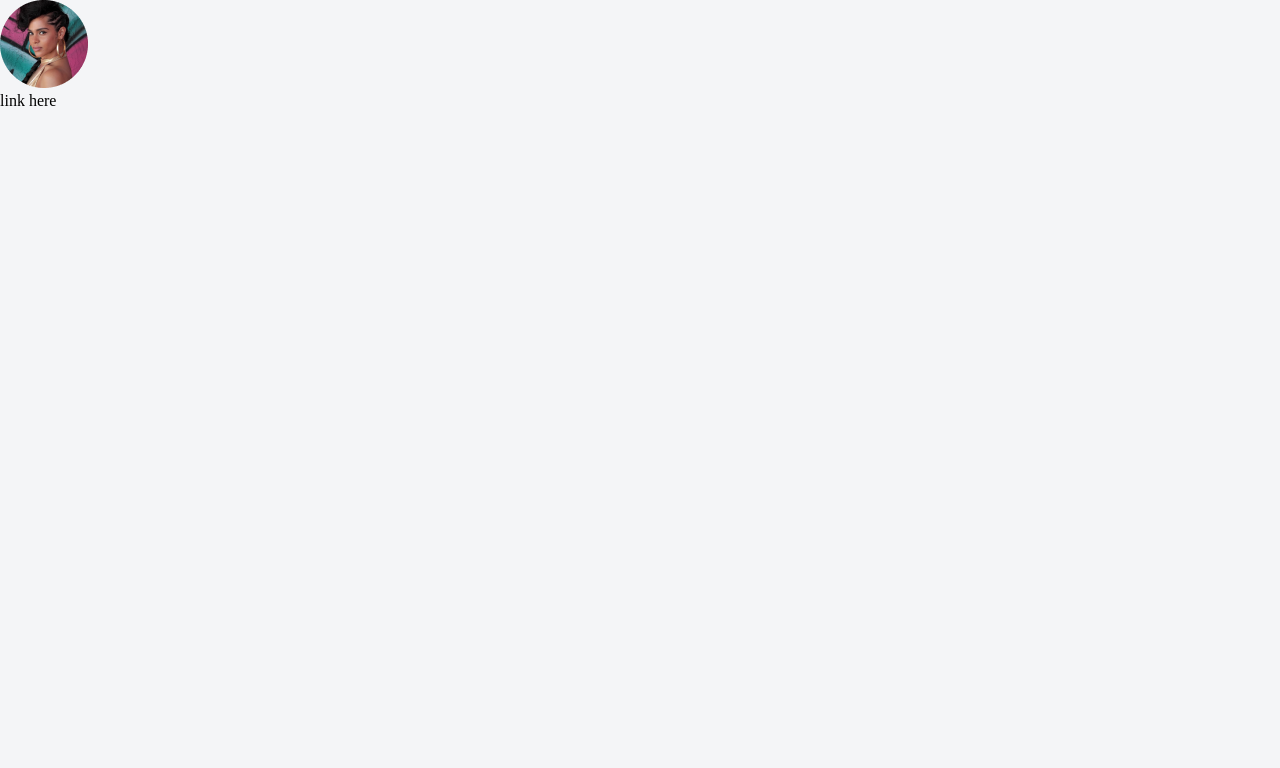
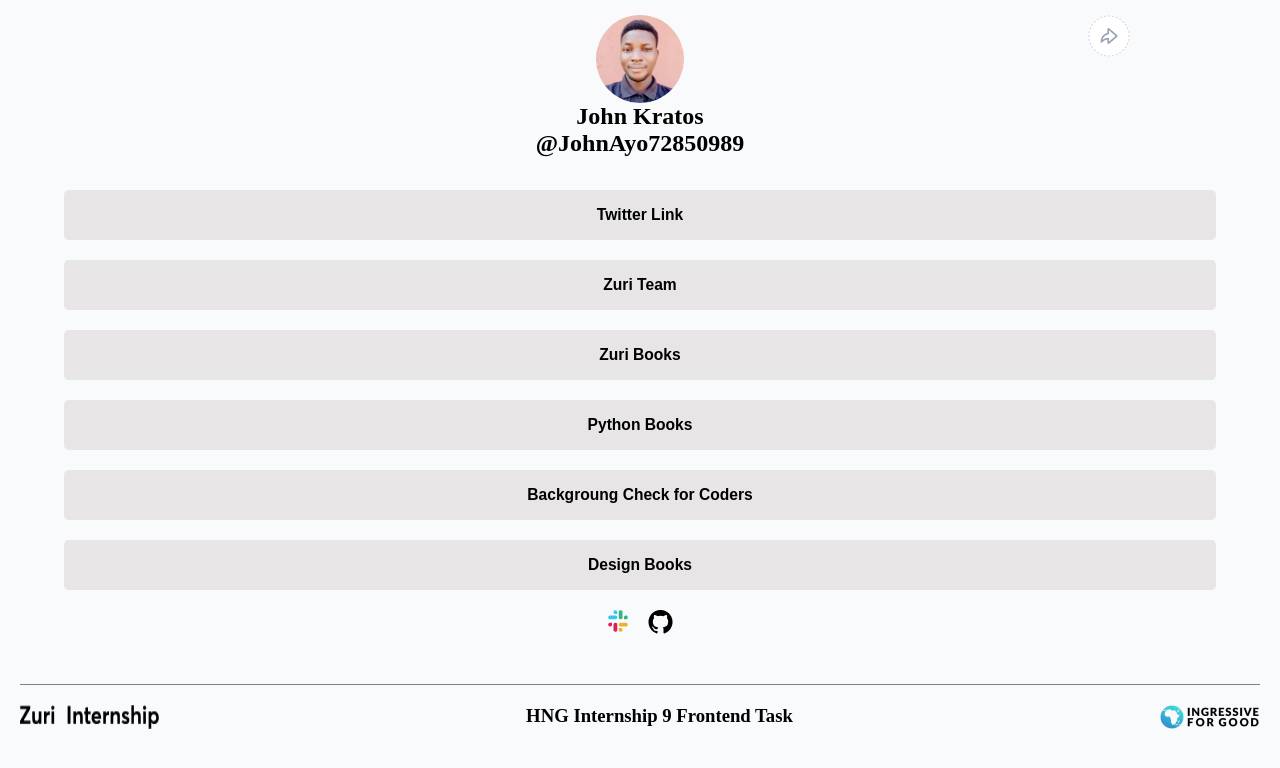
Before and after one commit to johnkratos1/project-1, a React (Create React App) app: page / in a window 1280 px wide. Shown: the top 768 px of the page. Built offline with nearby package versions, Linux system fonts and the light colour scheme.

Commit message:
links and footer
add link and footer components

```diff
--- a/src/App.js
+++ b/src/App.js
@@ -1,10 +1,12 @@
 import "./style.css";
 import Main from "./MainSection";
+import Footer from "./Footer";
 
 const App = () => {
   return (
     <>
       <Main />
+      <Footer />
     </>
   );
 };
--- a/src/Content.js
+++ b/src/Content.js
@@ -5,7 +5,12 @@
   return (
     <>
       <Profile />
-      <Link />
+      <Link title={"Twitter Link"} link={"www.google.com"} />
+      <Link title={"Zuri Team"} link={"www.google.com"} />
+      <Link title={"Zuri  Books"} link={"www.google.com"} />
+      <Link title={"Python Books"} link={"www.google.com"} />
+      <Link title={"Backgroung Check for Coders"} link={"www.google.com"} />
+      <Link title={"Design Books"} link={"www.google.com"} />
     </>
   );
 };
--- /dev/null
+++ b/src/Footer.js
@@ -0,0 +1,14 @@
+import zuri from "./images/Vectorzuri.png";
+import i4g from "./images/I4Gi4g.png";
+
+const Footer = () => {
+  return (
+    <div className="footer">
+      <img src={zuri} alt="zuri internship image" />
+      <h3>HNG Internship 9 Frontend Task</h3>
+      <img src={i4g} alt="ingressive for good image" />
+    </div>
+  );
+};
+
+export default Footer;
--- /dev/null
+++ b/src/Git.js
@@ -0,0 +1,11 @@
+import gitIcon from "./images/Icongit.png";
+
+const Git = () => {
+  return (
+    <>
+      <img src={gitIcon} alt="git icon" />
+    </>
+  );
+};
+
+export default Git;
--- a/src/LinkSection.js
+++ b/src/LinkSection.js
@@ -1,8 +1,10 @@
-const Link = () => {
+const Link = ({ title, link }) => {
   return (
-    <>
-      <p>link here</p>
-    </>
+    <button className="link">
+      <h3>
+        <a href={`${link}`}> {title}</a>
+      </h3>
+    </button>
   );
 };
 
--- a/src/MainSection.js
+++ b/src/MainSection.js
@@ -1,9 +1,11 @@
 import Content from "./Content";
+import Social from "./SocialSection";
 
 const Main = () => {
   return (
     <>
       <Content />
+      <Social />
     </>
   );
 };
--- a/src/ProfileSection.js
+++ b/src/ProfileSection.js
@@ -1,10 +1,14 @@
-import avatar from "./images/avatar.png";
+import avatar from "./images/avatar.jpg";
+import shareBtn from "./images/avatar share btn.png";
 
 const Profile = () => {
   return (
-    <>
+    <div className="ProfileSection">
       <img id="profile__img" src={avatar} alt="avatar" />
-    </>
+      <h2 id="slack"> John Kratos </h2>
+      <h2 id="twitter"> @JohnAyo72850989 </h2>
+      <img id="shareBtn" src={shareBtn} alt="avatar share btn" />
+    </div>
   );
 };
 
--- /dev/null
+++ b/src/Slack.js
@@ -0,0 +1,17 @@
+import v1 from "./images/vector1.png";
+import v2 from "./images/vector2.png";
+import v3 from "./images/vector3.png";
+import v4 from "./images/vector4.png";
+
+const Slack = () => {
+  return (
+    <div className="slack">
+      <img src={v1} alt="slack vector" />
+      <img src={v2} alt="slack vector" />
+      <img src={v3} alt="slack vector" />
+      <img src={v4} alt="slack vector" />
+    </div>
+  );
+};
+
+export default Slack;
--- /dev/null
+++ b/src/SocialSection.js
@@ -0,0 +1,13 @@
+import Git from "./Git";
+import Slack from "./Slack";
+
+const Social = () => {
+  return (
+    <div className="social">
+      <Slack />
+      <Git />
+    </div>
+  );
+};
+
+export default Social;
--- a/src/style.css
+++ b/src/style.css
@@ -4,5 +4,62 @@
 }
 
 body {
-  background-color: #f4f5f7;
+  background-color: #f9fafc;
 }
+
+#profile__img {
+  height: 88px;
+  width: 88px;
+  border-radius: 50%;
+}
+
+.ProfileSection {
+  height: 150px;
+  display: flex;
+  flex-direction: column;
+  align-items: center;
+  padding: 5px;
+  position: relative;
+  margin-top: 10px;
+}
+
+#shareBtn {
+  position: absolute;
+  right: 150px;
+}
+
+.link {
+  margin: 20px 5%;
+  display: flex;
+  justify-content: center;
+  align-items: center;
+  height: 50px;
+  width: 90%;
+  background-color: rgb(231, 229, 229);
+  border-radius: 5px;
+  border: none;
+  cursor: pointer;
+}
+.link > h3 > a {
+  text-decoration: none;
+  color: black;
+}
+
+.social {
+  display: flex;
+  justify-content: center;
+  margin: 10px 0 50px;
+}
+.slack {
+  display: grid;
+  grid-template-columns: auto auto;
+  margin-right: 20px;
+}
+
+.footer {
+  margin: 20px 20px 40px;
+  display: flex;
+  justify-content: space-between;
+  border-top: 1px solid gray;
+  padding-top: 20px;
+}
```
Also changed, not shown: src/images/avatar.jpg (added), src/images/avatar.png (deleted).
